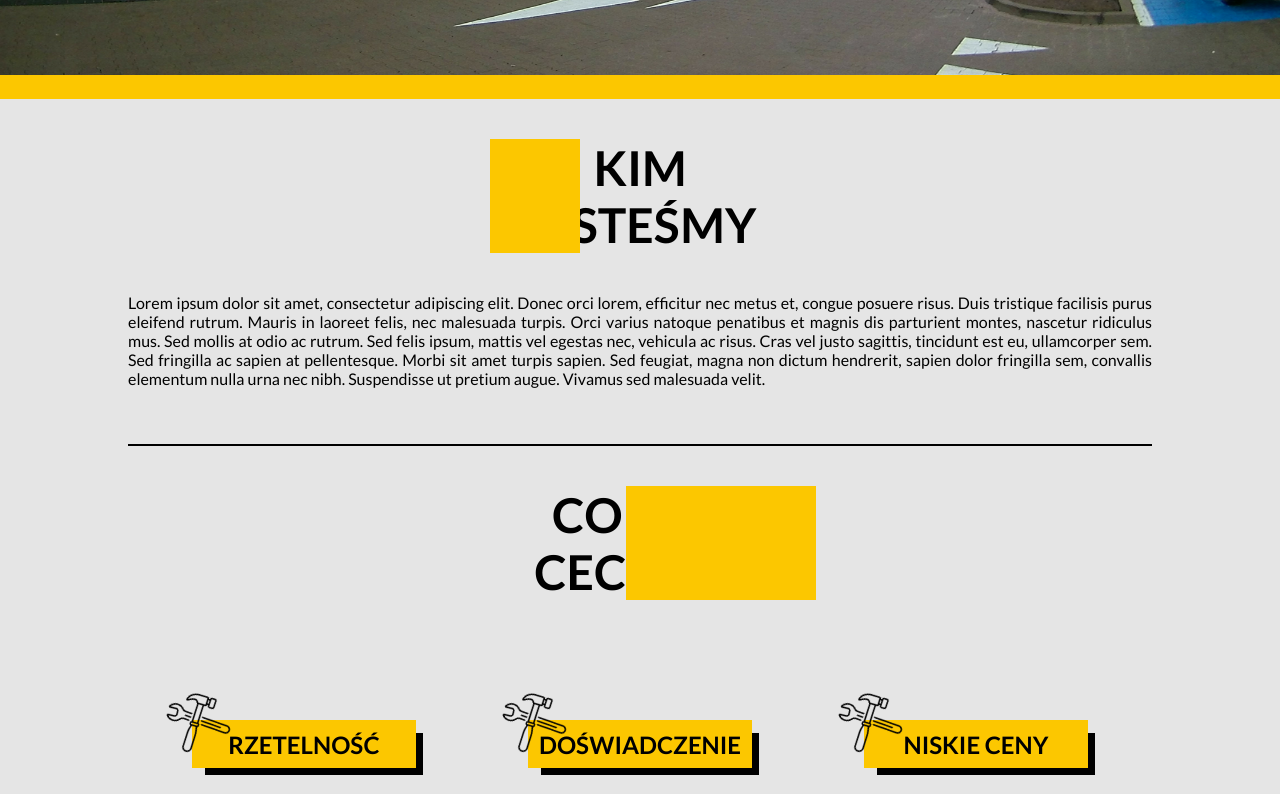
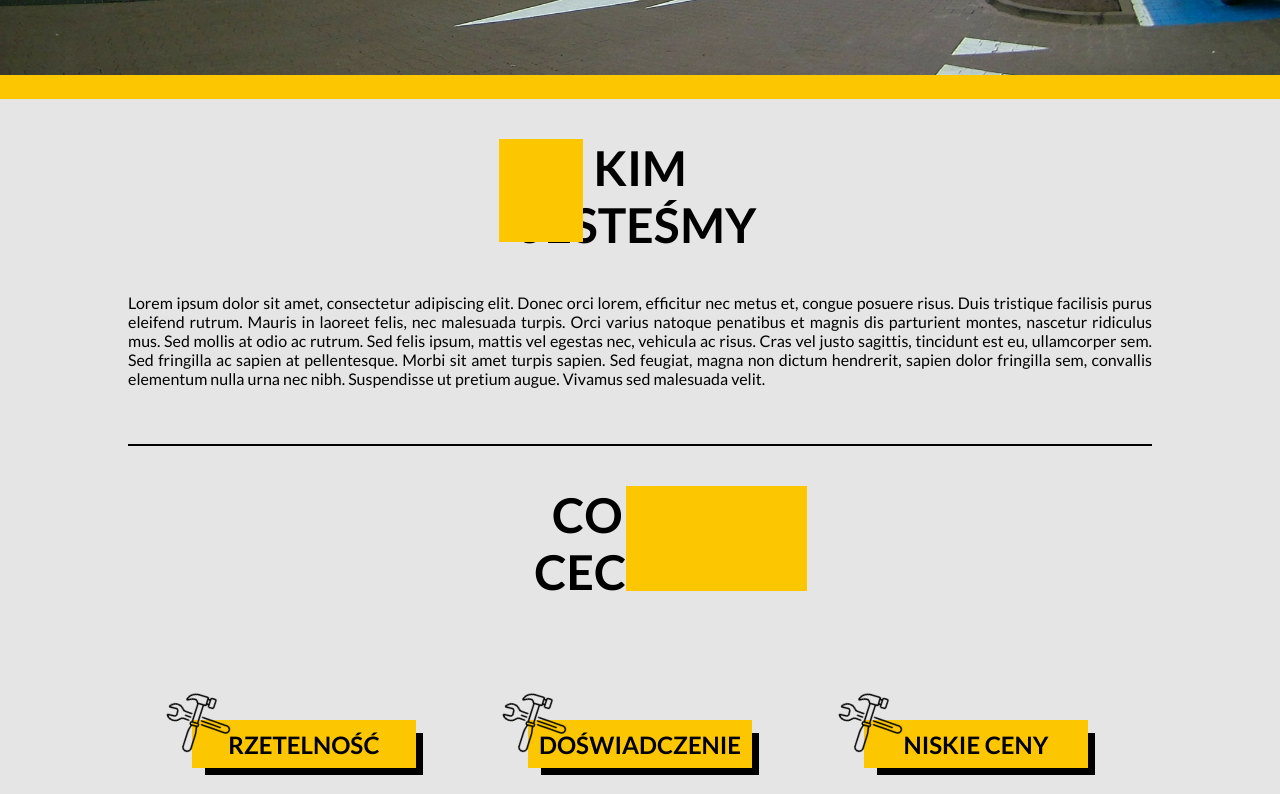
Before and after one commit to kalllllor/PAULA, a React (Create React App) app in the folder paula/: page / in a window 1280 px wide. Shown: the part 509-1303 px from the top of the page. Built offline with nearby package versions, Linux system fonts and the light colour scheme.

Commit message:
Automatyczny top scroll
Przy przejściu na nową podstronę

```diff
--- a/paula/src/pages/AboutPage.js
+++ b/paula/src/pages/AboutPage.js
@@ -12,6 +12,11 @@ class AboutPage extends React.Component {
         this.state = {
         }
     }
+
+    componentDidMount() {
+        window.scrollTo(0, 0)
+    }
+
     render() {
         return (
             <div>
--- a/paula/src/pages/ContactPage.js
+++ b/paula/src/pages/ContactPage.js
@@ -11,6 +11,11 @@ class ContactPage extends React.Component {
         this.state = {
         }
     }
+
+    componentDidMount() {
+        window.scrollTo(0, 0)
+    }
+
     render() {
 
         return (
--- a/paula/src/pages/MainPage.js
+++ b/paula/src/pages/MainPage.js
@@ -14,6 +14,11 @@ class MainPage extends React.Component {
         this.state = {
         }
     }
+
+    componentDidMount() {
+        window.scrollTo(0, 0)
+    }
+
     render() {
 
         return (
--- a/paula/src/pages/NotFoundPage.js
+++ b/paula/src/pages/NotFoundPage.js
@@ -9,6 +9,11 @@ class NotFoundPage extends React.Component {
         this.state = {
         }
     }
+
+    componentDidMount() {
+        window.scrollTo(0, 0)
+    }
+
     render() {
 
         return (
--- a/paula/src/pages/ProducersPage.js
+++ b/paula/src/pages/ProducersPage.js
@@ -10,6 +10,11 @@ class ContactPage extends React.Component {
         this.state = {
         }
     }
+
+    componentDidMount() {
+        window.scrollTo(0, 0)
+    }
+
     render() {
         return (
             <div className="producersPage">
--- a/paula/src/styles/pages/mainPage.css
+++ b/paula/src/styles/pages/mainPage.css
@@ -32,9 +32,9 @@
     position: absolute;
     transform: translateZ(-1px);
     content: "";
-    left: 0;
-    width: 30%;
-    height: 100%;
+    left: 3%;
+    width: 28%;
+    height: 90%;
     background-color: #FCC700;
 }
 
@@ -49,9 +49,9 @@
     content: "";
     transform: translateZ(-1px);
     background-color: #FCC700;
-    width: 54%;
-    height: 100%;
-    right: 0;
+    width: 51.5%;
+    height: 92%;
+    right: 2.5%;
 }
 
 .mainPage__aboutDescription {
```
